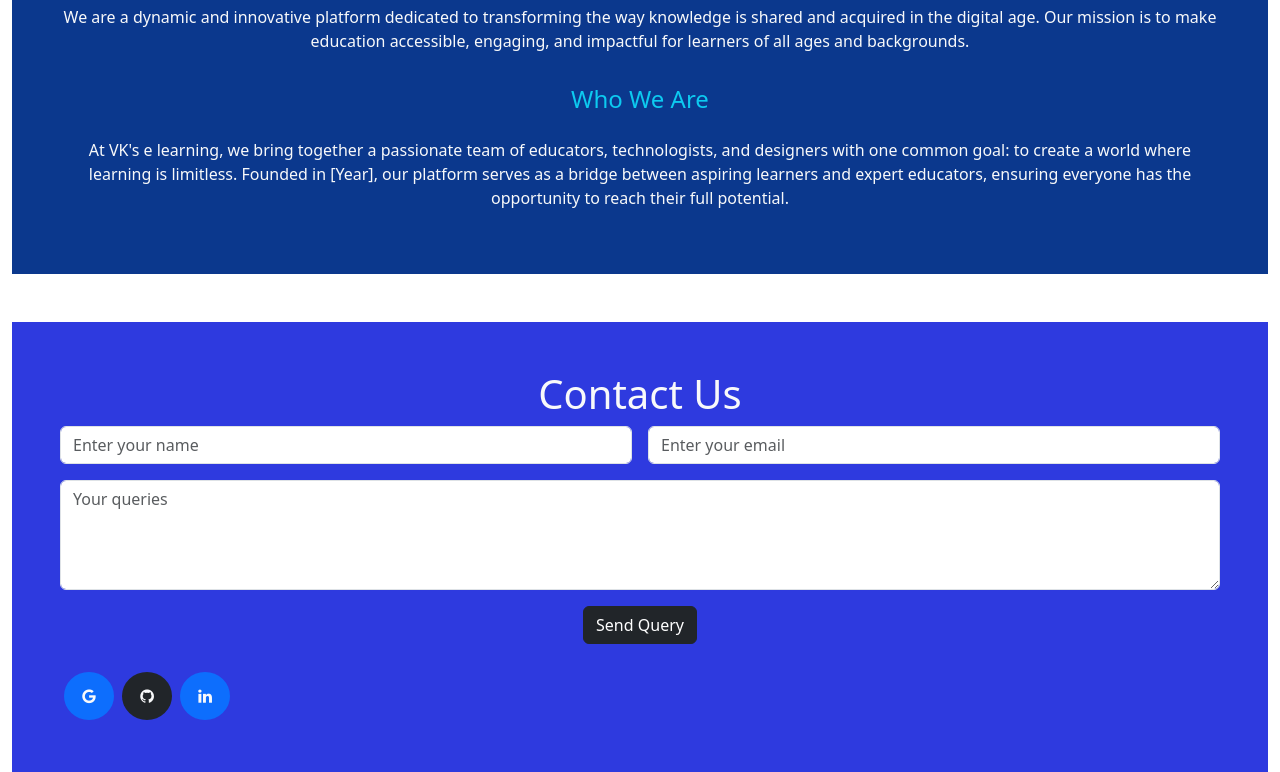
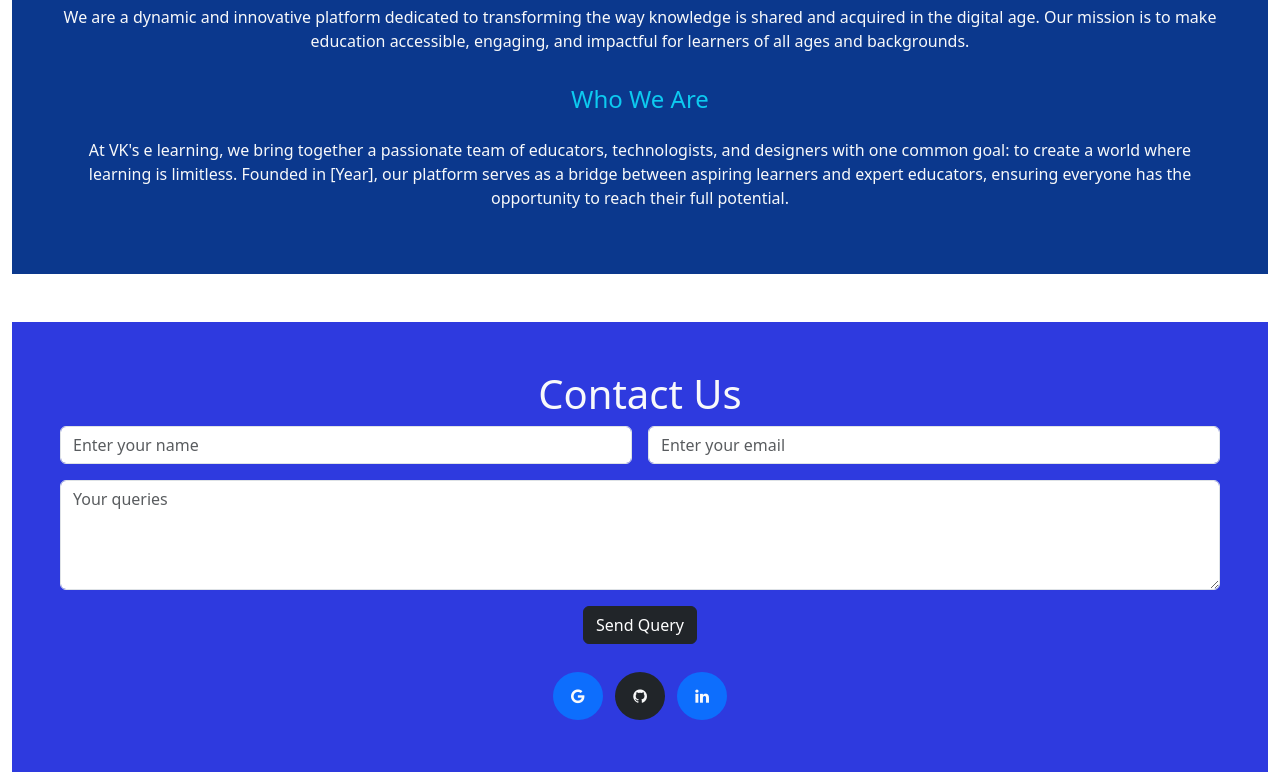
Before and after one commit to K-Vasuki/VKs-E-learning, a plain HTML site: page index.html in a window 1280 px wide. Shown: the part 2346-3118 px from the top of the page. Drawn offline with nearby package versions, Linux system fonts and the light colour scheme.

Commit message:
Update index.html

```diff
--- a/index.html
+++ b/index.html
@@ -172,7 +172,7 @@
           <button type="submit" class="btn btn-dark">Send Query</button>
         </div>
       </form>
-      <div class="pt-4 d-flex">
+      <div class="pt-4">
         <a href="mailto:2003vasuki@gmail.com" class="fa fa-google bg-primary m-1 p-3 rounded-circle text-light"></a>
         <a href="https://github.com/K-Vasuki" class="fa fa-github bg-dark m-1 p-3 rounded-circle text-light"></a>
         <a href="https://www.linkedin.com/in/vasukik" class="fa fa-linkedin bg-primary m-1 p-3 rounded-circle text-light"></a>
```
